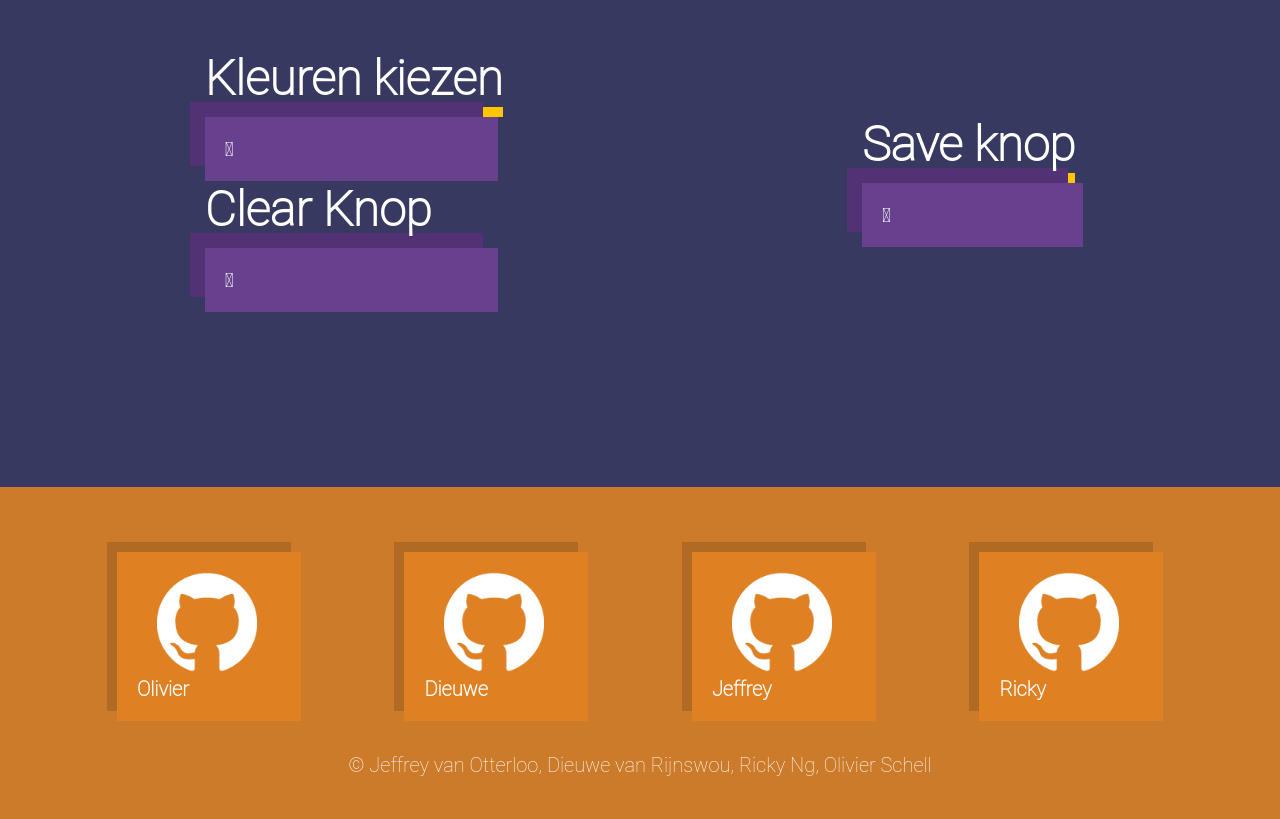
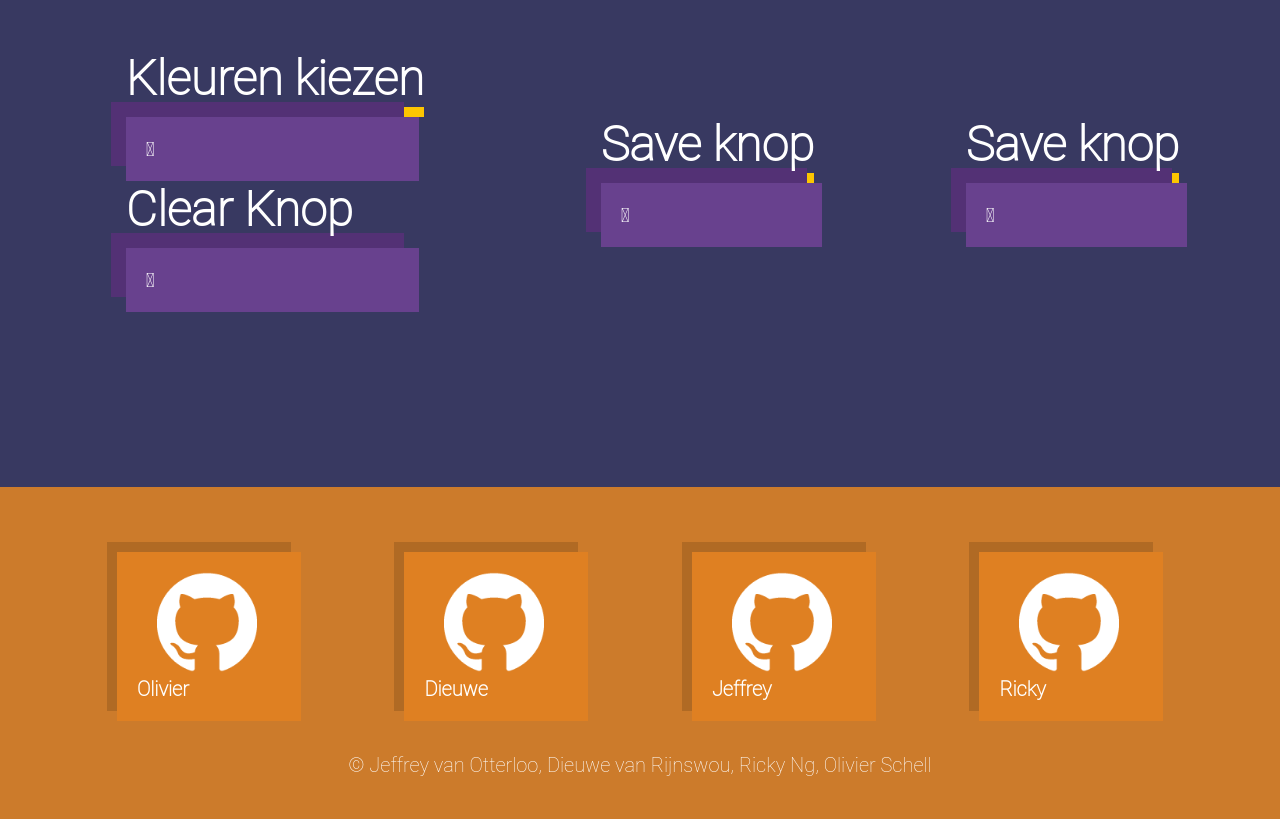
Before and after one commit to RadiazOm/CLE3, a PHP site: page /doof-project/drawingtoolmagazine.php in a window 1280 px wide. Shown: the part 110-929 px from the top of the page. Run offline with PHP 8.4, Linux system fonts and the light colour scheme; some libraries are stand-ins or nearby versions.

Commit message:
ik heb ergens aan gewerkt

```diff
--- a/css/main.css
+++ b/css/main.css
@@ -505,6 +505,23 @@ orange background, padding and border radius, white text color
 /* ---------------------------------- */
 /* End of Drawingtool specific classes */
 
+/* Drawingtoolmagazine specific classes */
+/* --------------------------- */
+/* Drawingtoolmagazine specific classes */
+
+.containerColorClear{
+    margin: 25px;
+
+}
+
+.containerSaveFav{
+
+}
+
+/* End of Drawingtoolmagazine specific classes */
+/* ---------------------------------- */
+/* End of Drawingtoolmagazine specific classes */
+
 
 /*modal*/
 .bg-modal{
--- a/drawingtoolmagazine.php
+++ b/drawingtoolmagazine.php
@@ -19,7 +19,7 @@
 <div id="title" class="text-center"> </div>
 
 
-<div id="containerCanvas" class="flex-around align-center container">
+<div id="containerColorClear" class="flex-around align-center container">
     <div class="flex-column container">
         <!--kleuren kiezen-->
         <div>
@@ -43,9 +43,8 @@
             </div>
         </div>
     </div>
-
 <!--    save knop-->
-    <div class="container">
+    <div class="containerSaveFav">
         <div>
             <h2 class="title">Save knop</h2>
             <div class="box-blue">
@@ -56,7 +55,16 @@
             </div>
         </div>
     </div>
-
+    <div>
+        <h2 class="title">Save knop</h2>
+        <div class="box-blue">
+            <p>
+                <i class="fa-regular fa-magnifying-glass-plus" id="Communication"></i>
+            <div id="saveCanvas"></div>
+            </p>
+        </div>
+    </div>
+</div>
 </div>
 
 
```
